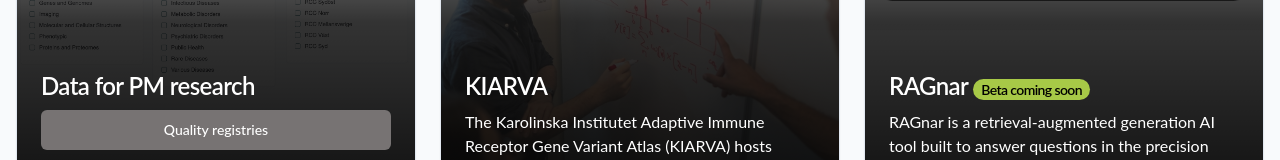
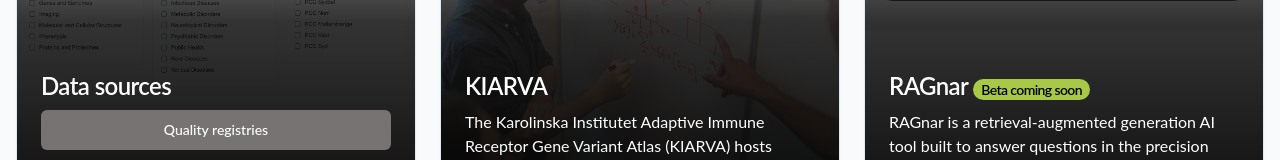
Before and after one commit to ScilifelabDataCentre/precision-medicine-portal-frontend, a Next.js app in the folder next-app/: page / in a window 1280 px wide. Shown: the part 339-499 px from the top of the page. Built offline with nearby package versions, Linux system fonts and the light colour scheme.

Commit message:
other: renamed Data for PM research to Data sources on index page.
Signed-off-by: JanProgrammierung <jan.lorenz@scilifelab.se>

```diff
--- a/next-app/src/app/page.tsx
+++ b/next-app/src/app/page.tsx
@@ -30,7 +30,7 @@
                 <div className="absolute inset-0 bg-gradient-to-t from-black via-black/80 to-transparent">
                   <div className="absolute inset-x-0 bottom-0 p-6 h-full flex flex-col justify-end">
                     <CardTitle className="text-white mb-2 text-2xl group-hover:text-3xl transition-all duration-300">
-                      Data for PM research
+                      Data sources
                     </CardTitle>
                     <div className="flex flex-col space-y-3 h-36">
                       <Button
```
